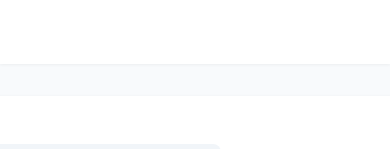
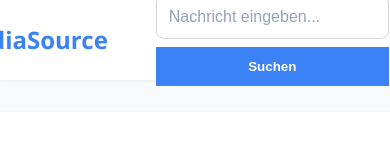
Before and after one commit to Oscar-Hirsch/newsPortal, a React (Vite) app in the folder frontend/: page /search in a window 390 px wide. Shown: the top 149 px of the page. Built offline with nearby package versions, Linux system fonts and the light colour scheme; no server answers.

Commit message:
add searchbar to header conditionally when the current page is not the homepage

```diff
--- a/frontend/src/App.tsx
+++ b/frontend/src/App.tsx
@@ -28,7 +28,7 @@ function App() {
   return (
     <Routes>
         <Route path={"/home"} element={<HomePage update={getAllArticles}/>}/>
-        <Route path={"/search"} element={<ArticlePage allArticles={articles}/>}/>
+        <Route path={"/search"} element={<ArticlePage allArticles={articles} update={getAllArticles}/>}/>
     </Routes>
   )
 }
--- a/frontend/src/assets/components/Header.tsx
+++ b/frontend/src/assets/components/Header.tsx
@@ -1,5 +1,19 @@
-export default function Header() {
+import SearchBar from "./SearchBar.tsx";
+
+type HeaderProps = {
+    update:()=>void
+}
+export default function Header({update}:HeaderProps) {
     return (
-        <div className={"header"}></div>
+        <div className={"header-wrapper"}>
+            <div className={"header"}>
+                <div className="logo">MediaSource</div>
+                { window.location.pathname !== "/home"
+                    ? <SearchBar updateCallBack={update}/>
+                    : null
+
+                }
+            </div>
+        </div>
     )
 }
--- a/frontend/src/assets/components/SearchBar.tsx
+++ b/frontend/src/assets/components/SearchBar.tsx
@@ -26,17 +26,17 @@ export default function SearchBar({updateCallBack}:SearchBarProps) {
     }
 
     return (
-        <div className="search-container">
-            <div className="search-box">
+        <div className={`${window.location.pathname === "/home" ? "home-search-container": "header-search-container"}`}>
+            <div className={`${window.location.pathname === "/home" ? "home-search-box": "header-search-box"}`}>
                 <input
                     type="text"
-                    className="search-input"
+                    className={`${window.location.pathname === "/home" ? "home-search-input": "header-search-input"}`}
                     placeholder="Nachricht eingeben..."
                     value={searchString}
                     onChange={handleOnChange}
                     onKeyDown={(e) => e.key === "Enter" && handleOnClick()}
                 />
-                <button className="search-btn" onClick={handleOnClick}>
+                <button className={`${window.location.pathname === "/home" ? "home-search-btn": "header-search-btn"}`} onClick={handleOnClick}>
                     Suchen
                 </button>
             </div>
--- a/frontend/src/assets/css/App.css
+++ b/frontend/src/assets/css/App.css
@@ -18,10 +18,27 @@ body {
     min-height: 100vh;
 }
 
+.header-wrapper {
+    background: white;
+    box-shadow: 0 1px 3px rgba(0, 0, 0, 0.05);
+    display: flex;
+    justify-content: center;
+
+
+}
 .header {
+    width: 1200px;
+    height: 5rem;
+    margin: 0 300px;
     position: sticky;
     top: 0;
-    padding: 2rem 0;
-    background: white;
-    box-shadow: 0 1px 3px rgba(0, 0, 0, 0.05);
+    display: flex;
+    justify-content: space-between;
+    align-items: center;
 }
+
+.logo {
+    font-size: 1.5rem;
+    font-weight: 700;
+    color: #3b82f6;
+}
--- a/frontend/src/assets/css/HomePage.css
+++ b/frontend/src/assets/css/HomePage.css
@@ -12,13 +12,13 @@
     justify-items: center;
 }
 
-.search-container {
+.home-search-container {
     max-width: 600px;
     display: flex;
     width: 100%;
 }
 
-.search-box {
+.home-search-box {
     display: flex;
     background: white;
     border-radius: 2rem;
@@ -28,12 +28,11 @@
     width: 100%;
 }
 
-.search-box:hover {
+.home-search-box:hover {
     box-shadow: 0 6px 20px rgba(0,0,0,0.15);
 }
 
-
-.search-input {
+.home-search-input {
     flex: 1;
     padding: 1.25rem 1.5rem;
     border: none;
@@ -42,11 +41,11 @@
     outline: none;
 }
 
-.search-input::placeholder {
+.home-search-input::placeholder {
     color: #94a3b8;
 }
 
-.search-btn {
+.home-search-btn {
     padding: 1.25rem 2rem;
     background: #3b82f6;
     color: white;
@@ -57,21 +56,74 @@
     transition: background 0.2s;
 }
 
-.search-btn:hover {
+.home-search-btn:hover {
     background: #2563eb;
 }
 
 @media (max-width: 768px) {
-    .search-container {
+    .home-search-container {
         padding: 0 1rem;
     }
 
-    .search-box {
+    .home-search-box {
         flex-direction: column;
         border-radius: 0.75rem;
     }
 
-    .search-btn {
+    .home-search-btn {
+        width: 100%;
+        border-radius: 0;
+    }
+}
+
+.header-search-container {
+}
+
+.header-search-box {
+    display: flex;
+    gap: 0.5rem;
+    flex: 1;
+    max-width: 400px;
+    margin: 0 2rem;
+}
+
+.header-search-input {
+    flex: 1;
+    padding: 0.75rem;
+    border: 1px solid #d1d5db;
+    border-radius: 0.5rem;
+    font-size: 1rem;
+    outline: none;
+}
+
+.header-search-input::placeholder {
+    color: #94a3b8;
+}
+
+.header-search-btn {
+    padding: 0.75rem 1.5rem;
+    background: #3b82f6;
+    color: white;
+    border: none;
+    border-radius: 0.5rem;
+    font-weight: 600;
+}
+
+.header-search-btn:hover {
+    background: #2563eb;
+}
+
+@media (max-width: 768px) {
+    .header-search-container {
+        padding: 0 1rem;
+    }
+
+    .header-search-box {
+        flex-direction: column;
+        border-radius: 0.75rem;
+    }
+
+    .header-search-btn {
         width: 100%;
         border-radius: 0;
     }
--- a/frontend/src/assets/pages/ArticlePage.tsx
+++ b/frontend/src/assets/pages/ArticlePage.tsx
@@ -6,15 +6,16 @@ import ArticleCard from "../components/ArticleCard.tsx";
 
 type ArticlePageProps = {
     allArticles:article[]
+    update: () => void
 }
-export default function ArticlePage({allArticles}:ArticlePageProps) {
+export default function ArticlePage({allArticles, update}:ArticlePageProps) {
     const [searchParams] = useSearchParams();
     const query = searchParams.get("q") || "";
     const filteredArticles:article[] = allArticles.filter(article => article.title.toLowerCase().includes(query.toLowerCase()))
 
     return (
         <>
-            <Header></Header>
+            <Header update={update}></Header>
             <StatsSummaryCard articles={filteredArticles}></StatsSummaryCard>
             <div className={"article-cards-container"}>
             {
```
